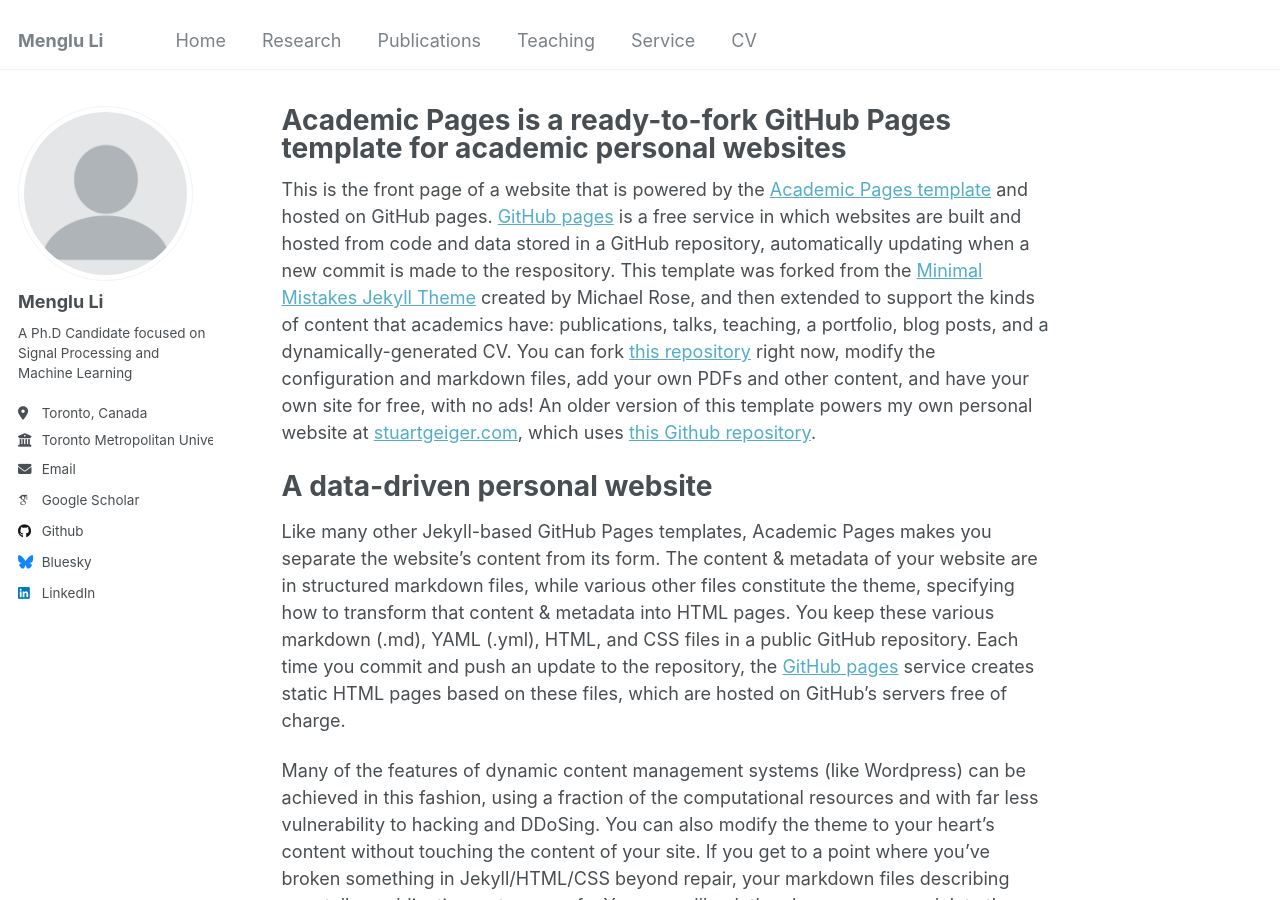
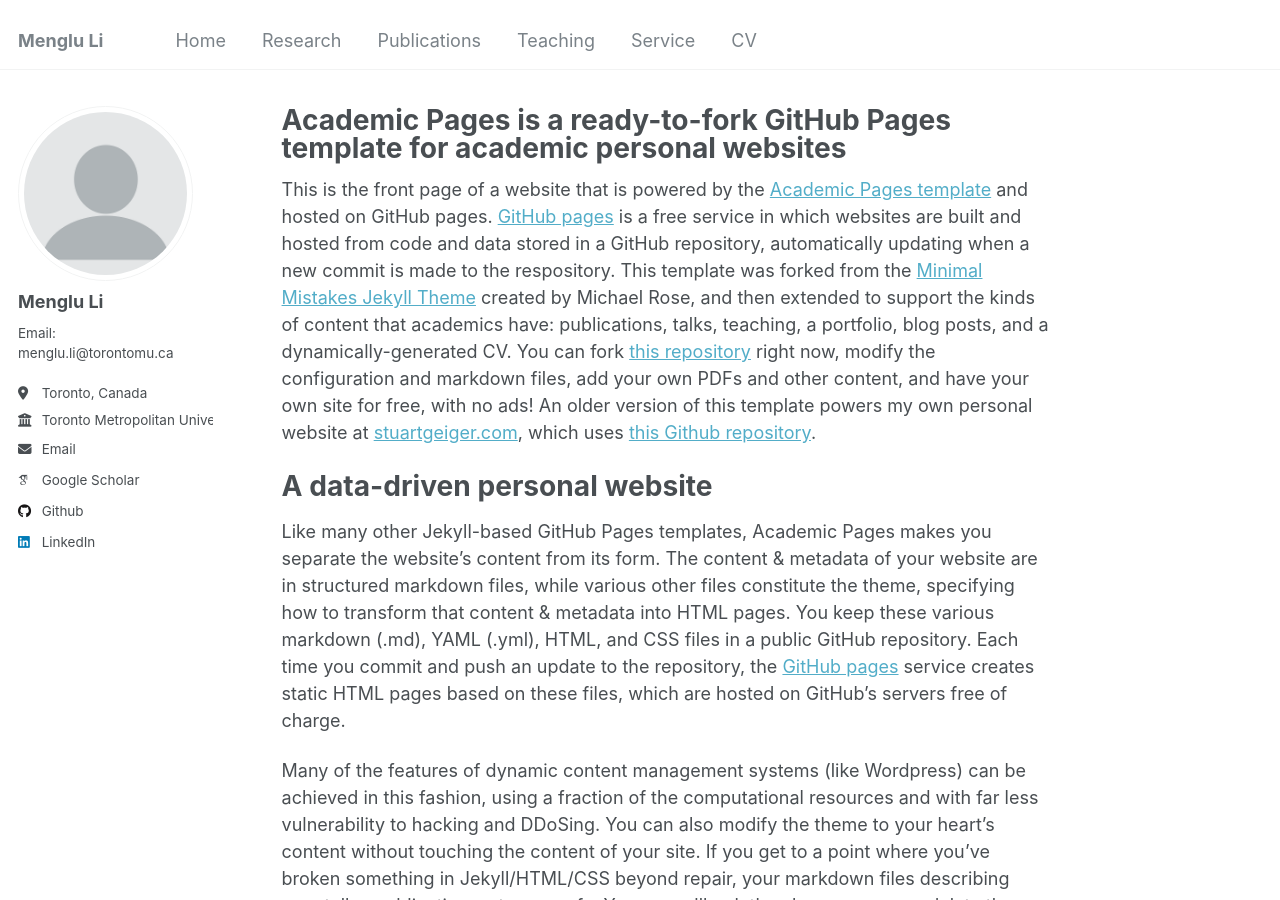
Before and after one commit to menglu-lml/menglu-lml.github.io, a Jekyll site: the page built from _pages/about.md, in a window 1280 px wide and 900 px high. Built offline with Jekyll 4.4.1, drawn with Linux system fonts in a browser that asks for light colours; some web fonts are replaced; part of the change alters nothing that is shown.

Commit message:
Update _config.yml

```diff
--- a/_config.yml
+++ b/_config.yml
@@ -25,6 +25,7 @@ author:
   name             : "Menglu Li"
   pronouns         : # example: "she/her"
   bio              : "A Ph.D Candidate focused on Signal Processing and Machine Learning"
+  bio              : "Email: menglu.li@torontomu.ca"
   location         : "Toronto, Canada"
   employer         : "Toronto Metropolitan University"
   uri              : # URL
@@ -49,7 +50,7 @@ author:
   stackoverflow    : # User number or user number and name (i.e., use "1" or "1/jeff-atwood")
 
   # Social media
-  bluesky          : "bsky.app" # Replace this with you Bluesky username
+  bluesky          : # Replace this with you Bluesky username
   facebook         : # Username
   flickr           : # Username
   foursquare       : # Username
```
